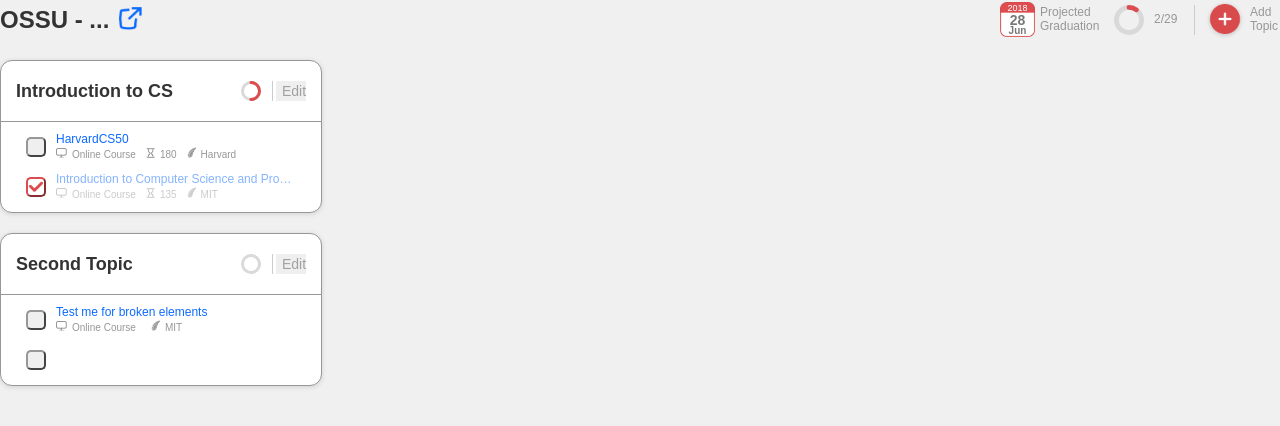
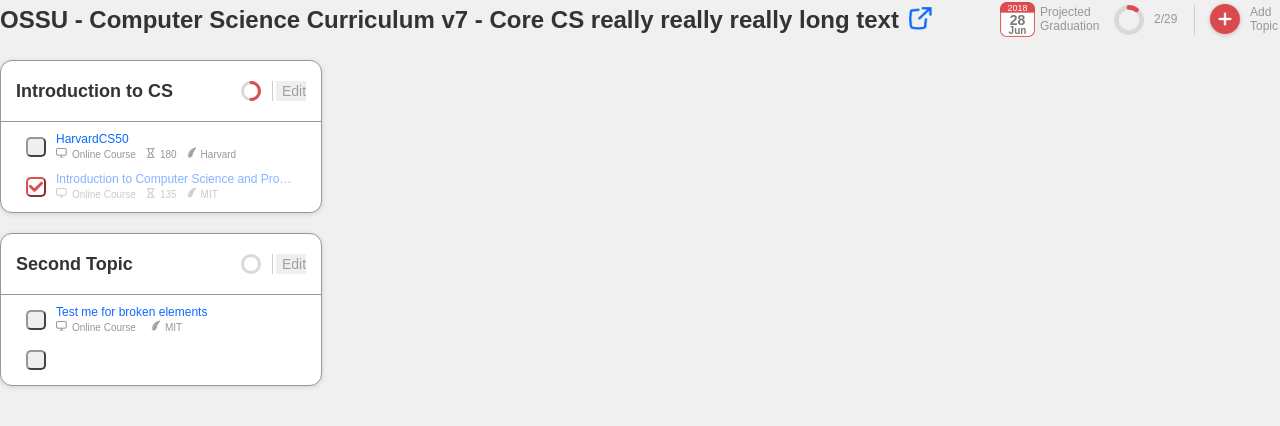
Before and after one commit to flfk/curriculum-tracker, a React (Create React App) app: page / in a window 1280 px wide. Shown: the top 426 px of the page. Built offline with nearby package versions, Linux system fonts and the light colour scheme.

Commit message:
CurriculumHeader UI updated for long titles

```diff
--- a/src/model/CurriculumModel.json
+++ b/src/model/CurriculumModel.json
@@ -1,7 +1,7 @@
 {
   "curriculumID": "999",
   "header": {
-    "name": "OSSU - ...",
+    "name": "OSSU - Computer Science Curriculum v7 -  Core CS really really really long text",
     "link": "https://github.com/ossu/computer-science",
     "subjectsTotal": 4,
     "subjectsCompleted": 2,
--- a/src/styles/curriculumHeader.css
+++ b/src/styles/curriculumHeader.css
@@ -12,9 +12,11 @@
 
 .curriculumHeaderLHS {
   height: 40px;
-  flex: 0 0 290px;
+  max-width: 90vw;
   display: flex;
   align-items: center;
+
+  max-width: calc(100vw - 290px);
 
   /*border: 1px solid red;*/
 }
@@ -34,6 +36,7 @@
 
     .curriculumHeaderLHS {
       justify-content: center;
+      max-width: 290px;
     }
 }
 
@@ -41,9 +44,13 @@
   font-weight: bold;
   font-size: 24px;
   color: #333333;
-  display: flex;
-  align-items: center;
   margin-right: 10px;
+
+  text-overflow: ellipsis;
+  white-space: nowrap;
+  overflow: hidden;
+
+  /*border: 1px solid yellow;*/
 }
 
 .curriculumLink {
```
